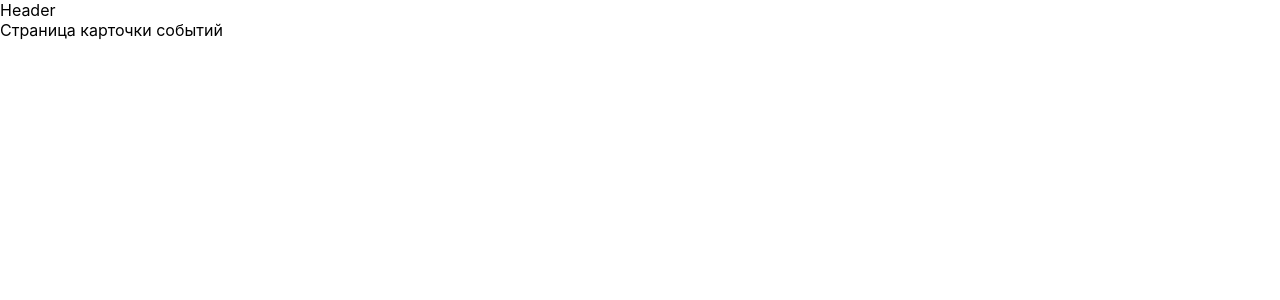
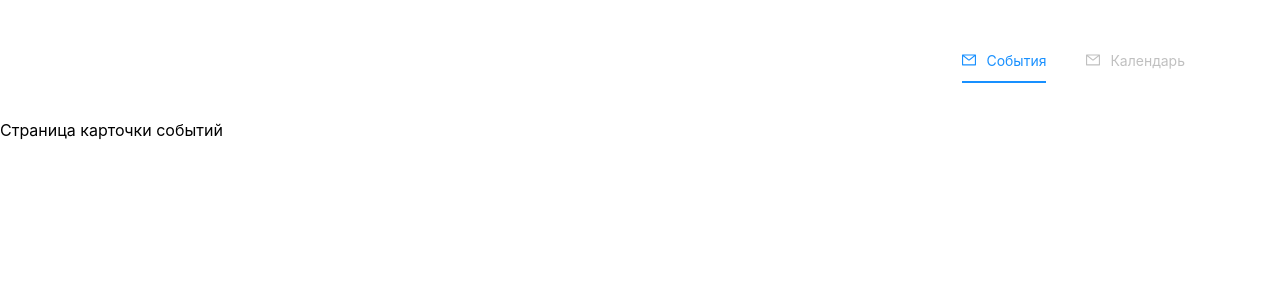
Before and after one commit to vakha30/calendar-events, a React (Create React App) app: page / in a window 1280 px wide. Shown: the top 300 px of the page. Built offline with nearby package versions, Linux system fonts and the light colour scheme.

Commit message:
Сделал шапку сайта

```diff
--- /dev/null
+++ b/src/components/Header/header.module.css
@@ -0,0 +1,63 @@
+.header {
+  display: flex;
+  justify-content: flex-end;
+  padding: 50px 0;
+}
+
+.menu {
+  display: flex;
+}
+
+.menu li {
+  margin-left: 40px;
+}
+
+.menu a {
+  color: #c0c0c0;
+  font-size: 14px;
+  padding-left: 24px;
+  padding-bottom: 12px;
+  border-bottom: 2px solid transparent;
+  position: relative;
+}
+
+.menu a svg {
+  fill: #c0c0c0;
+  position: absolute;
+  left: 0;
+  top: 2px;
+}
+
+.menu a.active {
+  color: #1890ff;
+  border-color: #1890ff;
+}
+
+.menu a.active svg {
+  fill: #1890ff;
+}
+
+@media screen and (max-width: 480px) {
+  .header {
+    justify-content: center;
+  }
+  .menu li {
+    margin-left: 0;
+    margin: 0 20px;
+  }
+}
+
+@media screen and (max-width: 290px) {
+  .header {
+    padding: 20px 0;
+  }
+  .menu {
+    display: block;
+  }
+  .menu li {
+    margin-bottom: 20px;
+  }
+  .menu a {
+    padding-bottom: 3px;
+  }
+}
--- a/src/components/Header/index.jsx
+++ b/src/components/Header/index.jsx
@@ -1,7 +1,32 @@
 import React from "react";
+import { NavLink } from "react-router-dom";
+import cl from "./header.module.css";
 
 function Header() {
-  return <div>Header</div>;
+  return (
+    <div className="container">
+      <header className={cl.header}>
+        <ul className={cl.menu}>
+          <li>
+            <NavLink exact to="/" activeClassName={cl.active}>
+              <svg width="14" height="12" viewBox="0 0 14 12" xmlns="http://www.w3.org/2000/svg">
+                <path d="M13.5 0.497162H0.5C0.223437 0.497162 0 0.720599 0 0.997162V10.9972C0 11.2737 0.223437 11.4972 0.5 11.4972H13.5C13.7766 11.4972 14 11.2737 14 10.9972V0.997162C14 0.720599 13.7766 0.497162 13.5 0.497162ZM12.875 2.22841V10.3722H1.125V2.22841L0.69375 1.89247L1.30781 1.10341L1.97656 1.62372H12.025L12.6938 1.10341L13.3078 1.89247L12.875 2.22841ZM12.025 1.62216L7 5.52841L1.975 1.62216L1.30625 1.10185L0.692188 1.89091L1.12344 2.22685L6.46094 6.37685C6.61444 6.4961 6.80328 6.56084 6.99766 6.56084C7.19203 6.56084 7.38088 6.4961 7.53438 6.37685L12.875 2.22841L13.3062 1.89247L12.6922 1.10341L12.025 1.62216Z" />
+              </svg>
+              События
+            </NavLink>
+          </li>
+          <li>
+            <NavLink exact to="/calendar" activeClassName={cl.active}>
+              <svg width="14" height="12" viewBox="0 0 14 12" xmlns="http://www.w3.org/2000/svg">
+                <path d="M13.5 0.497162H0.5C0.223437 0.497162 0 0.720599 0 0.997162V10.9972C0 11.2737 0.223437 11.4972 0.5 11.4972H13.5C13.7766 11.4972 14 11.2737 14 10.9972V0.997162C14 0.720599 13.7766 0.497162 13.5 0.497162ZM12.875 2.22841V10.3722H1.125V2.22841L0.69375 1.89247L1.30781 1.10341L1.97656 1.62372H12.025L12.6938 1.10341L13.3078 1.89247L12.875 2.22841ZM12.025 1.62216L7 5.52841L1.975 1.62216L1.30625 1.10185L0.692188 1.89091L1.12344 2.22685L6.46094 6.37685C6.61444 6.4961 6.80328 6.56084 6.99766 6.56084C7.19203 6.56084 7.38088 6.4961 7.53438 6.37685L12.875 2.22841L13.3062 1.89247L12.6922 1.10341L12.025 1.62216Z" />
+              </svg>
+              Календарь
+            </NavLink>
+          </li>
+        </ul>
+      </header>
+    </div>
+  );
 }
 
 export default Header;
--- a/src/components/Routes.jsx
+++ b/src/components/Routes.jsx
@@ -1,10 +1,9 @@
 import React from "react";
-import { BrowserRouter, Switch, Route, Redirect } from "react-router-dom";
+import { Switch, Route, Redirect } from "react-router-dom";
 import { EventCardsPage, CalendarPage, SingleEventPage } from "./pages";
 
 function Rotes() {
   return (
-    <BrowserRouter>
     <Switch>
       <Route path="/" exact>
         <EventCardsPage />
@@ -17,7 +16,6 @@ function Rotes() {
       </Route>
       <Redirect to="/" />
     </Switch>
-    </BrowserRouter>
   );
 }
 
--- a/src/index.css
+++ b/src/index.css
@@ -5,8 +5,7 @@
 }
 
 body {
-  font-family: -apple-system, BlinkMacSystemFont, "Segoe UI", "Roboto", "Oxygen", "Ubuntu",
-    "Cantarell", "Fira Sans", "Droid Sans", "Helvetica Neue", sans-serif;
+  font-family: -apple-system, BlinkMacSystemFont, "Roboto", sans-serif;
   -webkit-font-smoothing: antialiased;
   -moz-osx-font-smoothing: grayscale;
 }
@@ -14,3 +13,21 @@ body {
 code {
   font-family: source-code-pro, Menlo, Monaco, Consolas, "Courier New", monospace;
 }
+
+.container {
+  max-width: 1120px;
+  width: 100%;
+  margin: 0 auto;
+  padding: 0 15px;
+}
+
+ul,
+li {
+  list-style: none;
+}
+
+a {
+  color: black;
+  text-decoration: none;
+  transition: 0.3s;
+}
--- a/src/index.jsx
+++ b/src/index.jsx
@@ -1,5 +1,6 @@
 import React from "react";
 import ReactDOM from "react-dom";
+import { BrowserRouter } from "react-router-dom";
 import { Provider } from "react-redux";
 import "./index.css";
 import App from "./components/App";
@@ -8,7 +9,9 @@ import store from "./redux/configureStore";
 
 ReactDOM.render(
   <Provider store={store}>
-    <App />
+    <BrowserRouter>
+      <App />
+    </BrowserRouter>
   </Provider>,
   document.getElementById("root")
 );
```
Also changed, not shown: src/assets/img/mail-icon-active.svg (added), src/assets/img/mail-icon.svg (added). Lines whose indentation alone changed are shown as unchanged.
